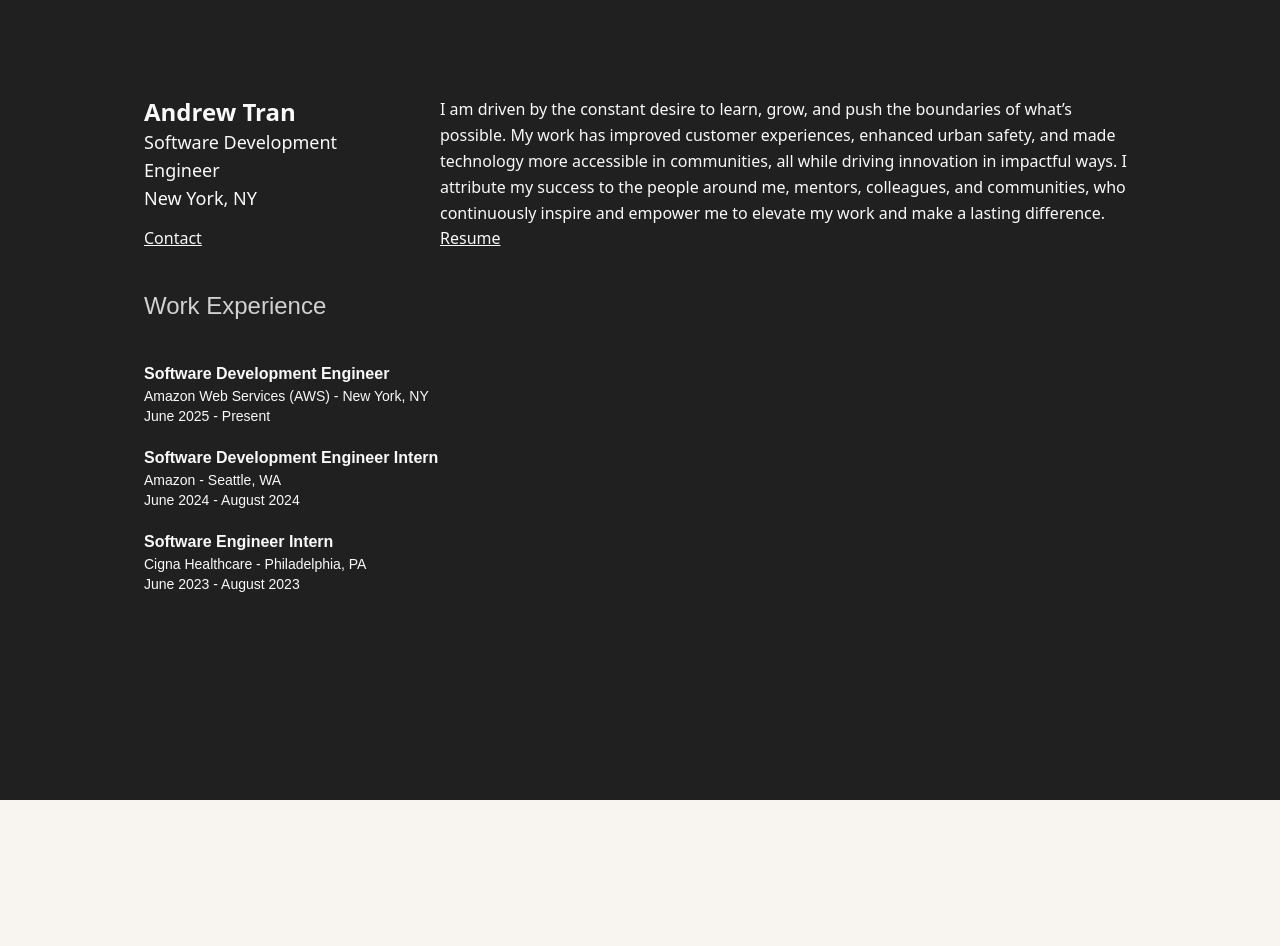
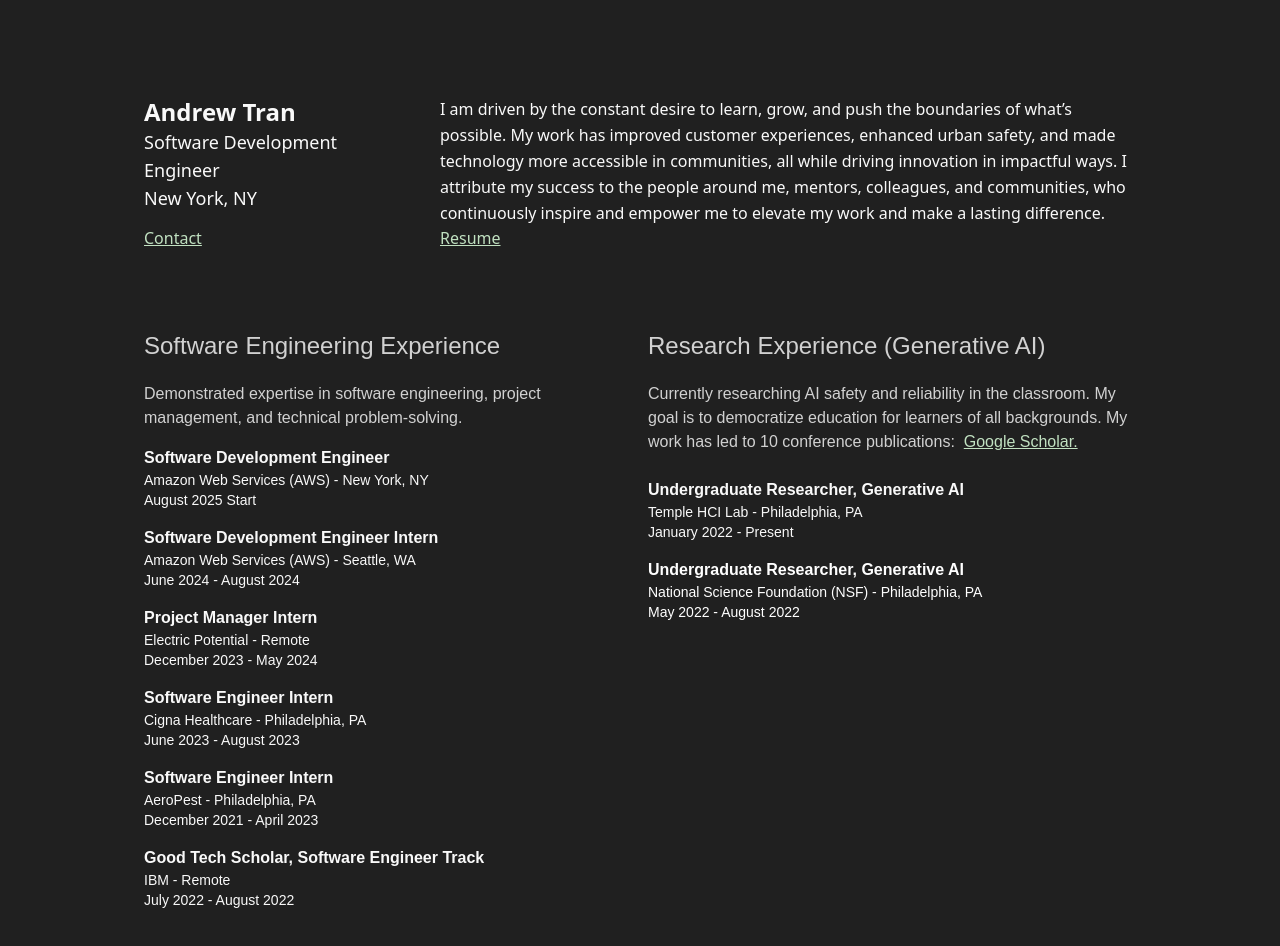
Before and after one commit to andrewtran117/andrewtran117.github.io, a Next.js app: page / in a window 1280 px wide. Shown: the top 946 px of the page. Before the commit the page ends 800 px from the top, so only its background shows below. Built offline with nearby package versions, Linux system fonts and the light colour scheme.

Commit message:
SWE + Research Exp

```diff
--- a/app/components/GridSection.tsx
+++ b/app/components/GridSection.tsx
@@ -24,14 +24,14 @@ const ProfileGrid: React.FC = () => {
 
       {/* 2nd Row - 1st Column */}
       <div>
-        <a href="mailto:andrew.tran117@outlook.com" className="text-[#f9f9f9] underline">
+        <a href="mailto:andrew.tran117@outlook.com" className="text-[#C1E1C1] underline">
           Contact
         </a>
       </div>
 
       {/* 2nd Row - 2nd Column */}
       <div>
-        <a href="https://drive.google.com/file/d/1imDv7-Oz0AB6ISDQGXQdzRUD2LvwHUW2/view?usp=sharing" className="text-[#f9f9f9] underline" target="_blank" rel="noopener noreferrer">
+        <a href="https://drive.google.com/file/d/1imDv7-Oz0AB6ISDQGXQdzRUD2LvwHUW2/view?usp=sharing" className="text-[#C1E1C1] underline" target="_blank" rel="noopener noreferrer">
           Resume
         </a>
       </div>
--- /dev/null
+++ b/app/components/ResearchExp.tsx
@@ -0,0 +1,30 @@
+const ResearchExperience = () => {
+    return (
+        <div className = "pb-10">
+        <h2 className="text-2xl text-[#D1D1D1] pb-1 pt-10">Research Experience (Generative AI)</h2>
+        <div className="pt-4 pb-4 text-[#D1D1D1]">
+            <h3 className = "pb-2"> Currently researching AI safety and reliability in the classroom. My goal is to democratize education for learners of all backgrounds. My work has led to 10 conference publications: &nbsp;
+            <a href="https://scholar.google.com/citations?user=t9TUznoAAAAJ&hl=en" className="text-[#C1E1C1] underline" target="_blank" rel="noopener noreferrer">
+            Google Scholar.
+            </a>
+            </h3>
+        </div>
+        <div className="text-[#f9f9f9]">
+          <div>
+            <h3 className="font-semibold">Undergraduate Researcher, Generative AI</h3>
+            <p className="text-sm">Temple HCI Lab - Philadelphia, PA</p>
+            <p className="text-sm">January 2022 - Present</p>
+          </div>
+
+          <div className="pt-4 text-white">
+            <h3 className="font-semibold">Undergraduate Researcher, Generative AI</h3>
+            <p className="text-sm">National Science Foundation (NSF) - Philadelphia, PA </p>
+            <p className="text-sm">May 2022 - August 2022</p>
+          </div>
+
+        </div>
+        </div>
+    );
+};
+
+export default ResearchExperience;
--- a/app/components/WorkExp.tsx
+++ b/app/components/WorkExp.tsx
@@ -1,25 +1,61 @@
 const WorkExperience = () => {
     return (
-        <div>
-        <h2 className="text-2xl text-[#D1D1D1] pb-5">Work Experience</h2>
+        <div className = "pb-10">
+        <h2 className="text-2xl text-[#D1D1D1] pb-1 pt-10">Software Engineering Experience</h2>
+
+        <div className="pt-4 text-[#D1D1D1]">
+            <h3> Demonstrated expertise in software engineering, project management, and technical problem-solving. </h3>
+        </div>
+
         <div className="text-[#f9f9f9]">
-          <div className="pt-5">
+          <div className="pt-4">
             <h3 className="font-semibold">Software Development Engineer</h3>
             <p className="text-sm">Amazon Web Services (AWS) - New York, NY</p>
-            <p className="text-sm">June 2025 - Present</p>
+            <p className="text-sm">August 2025 Start</p>
           </div>
 
-          <div className="pt-5">
+          {/* <div className="pt-4">
+            <h3 className="font-semibold">Undergraduate Researcher, Generative AI</h3>
+            <p className="text-sm">Temple HCI Lab - Philadelphia, PA</p>
+            <p className="text-sm">January 2022 - Present</p>
+          </div> */}
+
+          <div className="pt-4">
             <h3 className="font-semibold">Software Development Engineer Intern</h3>
-            <p className="text-sm">Amazon - Seattle, WA</p>
+            <p className="text-sm">Amazon Web Services (AWS) - Seattle, WA</p>
             <p className="text-sm">June 2024 - August 2024</p>
           </div>
 
-          <div className="pt-5">
+          <div className="pt-4">
+            <h3 className="font-semibold">Project Manager Intern</h3>
+            <p className="text-sm">Electric Potential - Remote</p>
+            <p className="text-sm">December 2023 - May 2024</p>
+          </div>
+
+          <div className="pt-4">
             <h3 className="font-semibold">Software Engineer Intern</h3>
             <p className="text-sm">Cigna Healthcare - Philadelphia, PA</p>
             <p className="text-sm">June 2023 - August 2023</p>
           </div>
+
+          <div className="pt-4">
+            <h3 className="font-semibold">Software Engineer Intern</h3>
+            <p className="text-sm">AeroPest - Philadelphia, PA</p>
+            <p className="text-sm">December 2021 - April 2023</p>
+          </div>
+
+          <div className="pt-4">
+            <h3 className="font-semibold">Good Tech Scholar, Software Engineer Track</h3>
+            <p className="text-sm">IBM - Remote</p>
+            <p className="text-sm">July 2022 - August 2022</p>
+          </div>
+
+          {/* <div className="pt-4">
+            <h3 className="font-semibold">Undergraduate Researcher, Generative AI</h3>
+            <p className="text-sm">National Science Foundation (NSF) </p>
+            <p className="text-sm">May 2022 - August 2022</p>
+          </div> */}
+
         </div>
         </div>
     );
--- a/app/page.tsx
+++ b/app/page.tsx
@@ -1,4 +1,5 @@
 import ProfileGrid from "./components/GridSection";
+import ResearchExperience from "./components/ResearchExp";
 import WorkExperience from "./components/WorkExp";
 
 export default function Home() {
@@ -6,8 +7,14 @@ export default function Home() {
     <main className="flex min-h-screen flex-col bg-[#202020]">
       <div className="pt-[1in] sm:px-[1.5in] md:px-[1.5in] lg:px-[1.5in]">
         <ProfileGrid />
-        <div className="pt-10">
-          <WorkExperience />
+        <div className="pt-10 flex flex-row gap-4">
+          {/* Each child will take up equal space or auto-adjust based on their content */}
+          <div className="flex-1">
+            <WorkExperience />
+          </div>
+          <div className="flex-1">
+            <ResearchExperience />
+          </div>
         </div>
       </div>
     </main>
```
